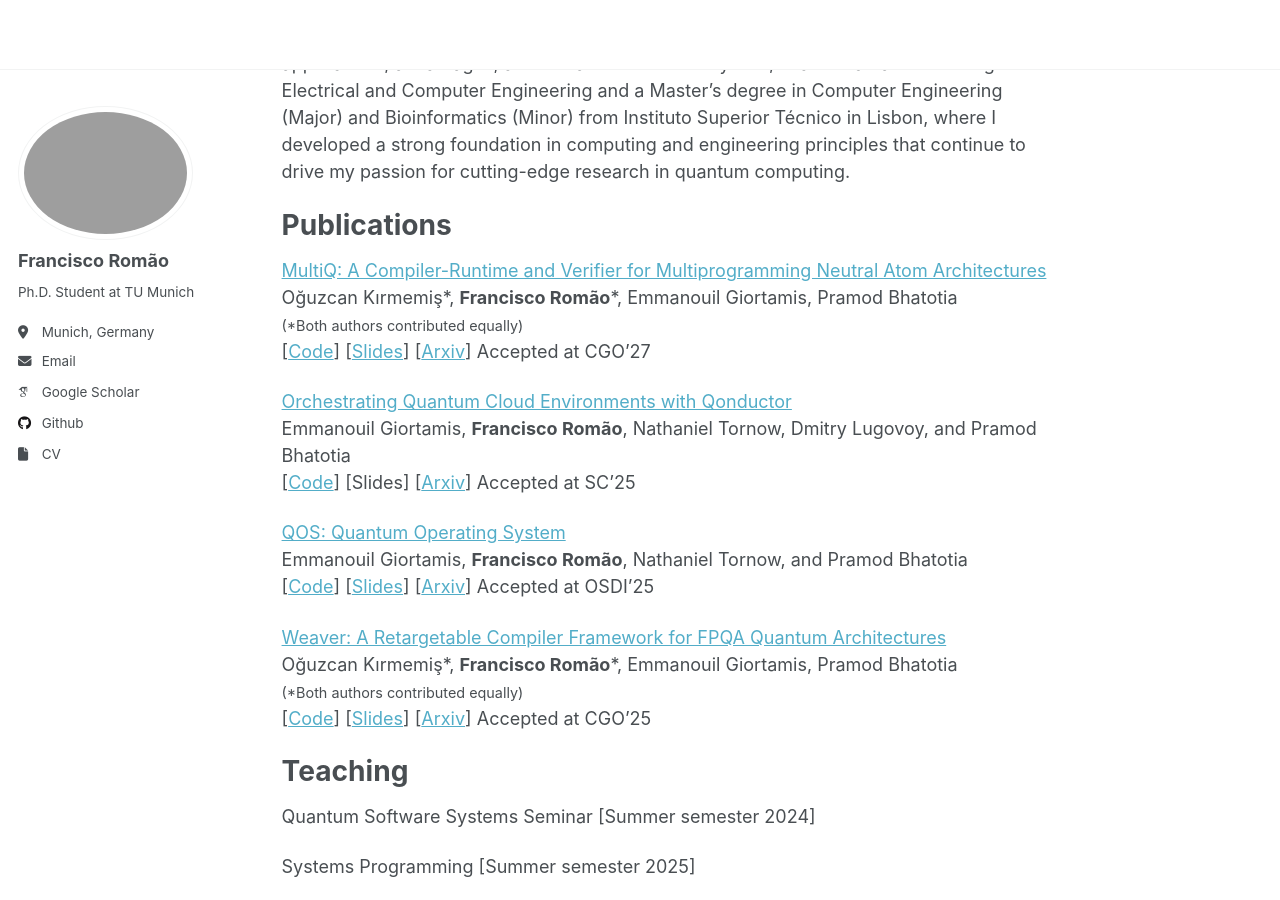
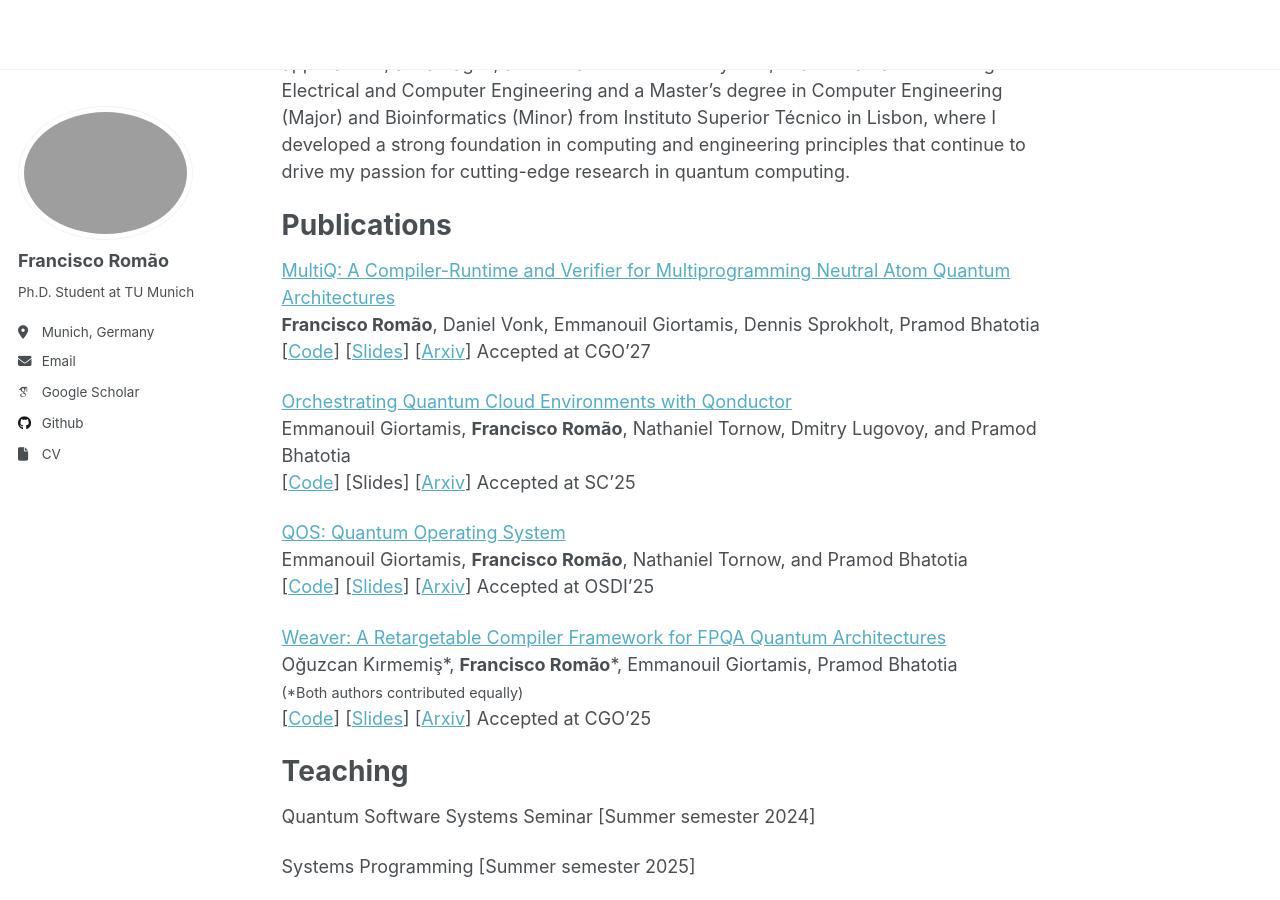
Before and after one commit to FranciscoRomao/FranciscoRomao.github.io, a Jekyll site: the page built from _pages/about.md, in a window 1280 px wide and 900 px high, scrolled down 303 px. Built offline with Jekyll 4.4.1, drawn with Linux system fonts in a browser that asks for light colours; some web fonts are replaced.

Commit message:
Fix MultiQ authors

```diff
--- a/_pages/about.md
+++ b/_pages/about.md
@@ -16,9 +16,8 @@ My work spans across both Superconducting and Neutral Atoms technologies, and I
 
 Publications
 ======
-[MultiQ: A Compiler-Runtime and Verifier for Multiprogramming Neutral Atom Architectures](/files/MultiQ_CGO_27_Revision.pdf) \\
-Oğuzcan Kırmemiş\*, **Francisco Romão**\*, Emmanouil Giortamis, Pramod Bhatotia \\
-<span style="font-size:0.8em;">(*Both authors contributed equally)</span> \\
+[MultiQ: A Compiler-Runtime and Verifier for Multiprogramming Neutral Atom Quantum Architectures](/files/MultiQ_CGO_27_Revision.pdf) \\
+**Francisco Romão**, Daniel Vonk,  Emmanouil Giortamis, Dennis Sprokholt, Pramod Bhatotia \\
 [[Code]()] [[Slides]()] [[Arxiv](https://arxiv.org/abs/2601.08504)] Accepted at CGO'27
 
 [Orchestrating Quantum Cloud Environments with Qonductor](/files/Qonductor_sc25.pdf) \\
```
